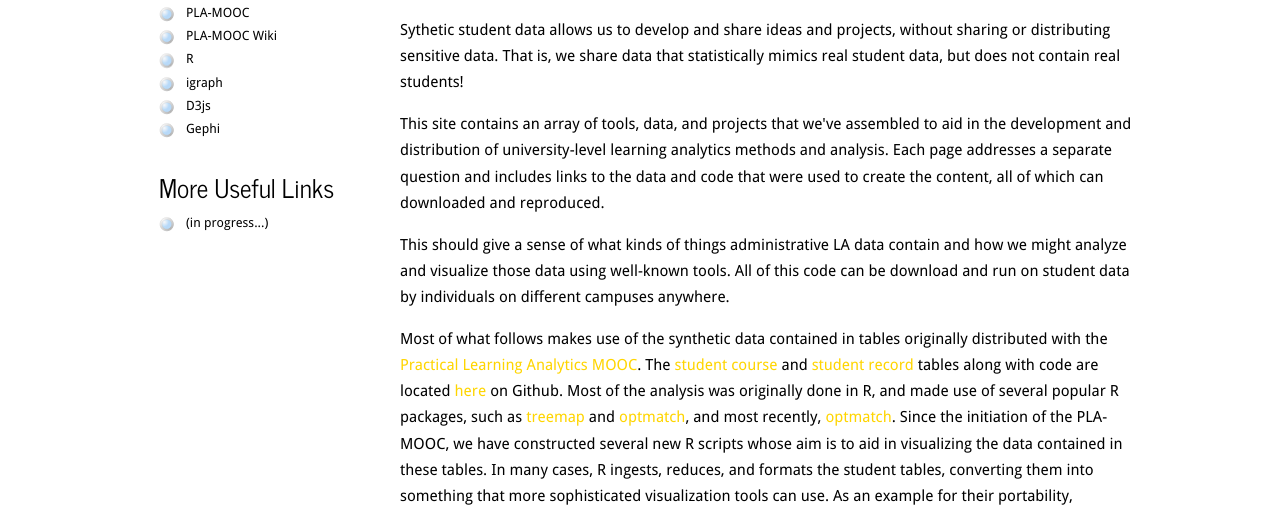
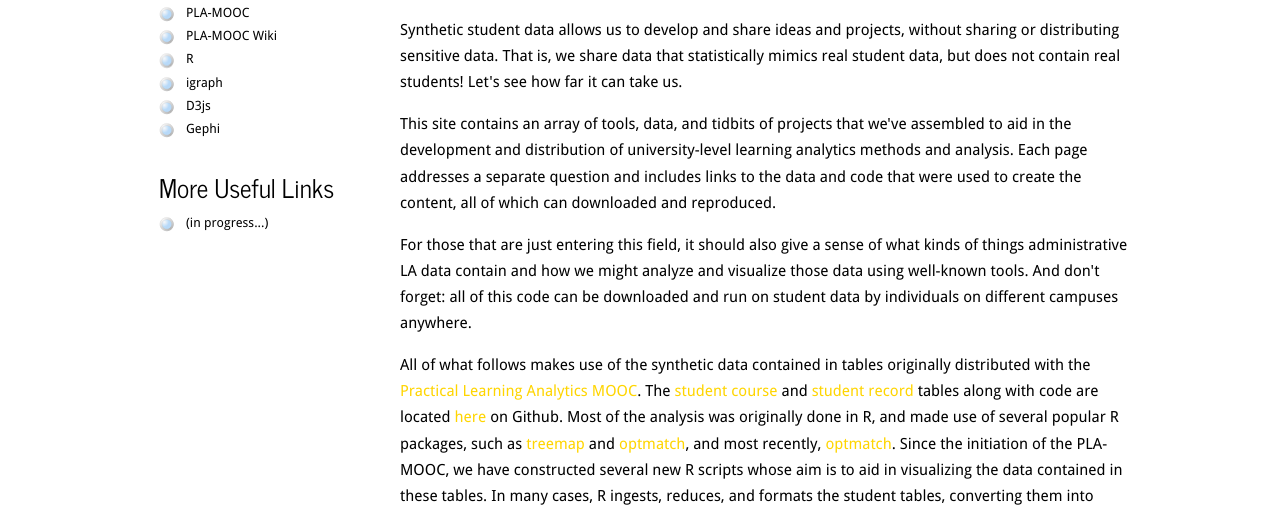
Before and after one commit to bkoester/bkoester.github.io, a plain HTML site: page index.html in a window 1280 px wide. Shown: the part 277-789 px from the top of the page. Drawn offline with Linux system fonts and the light colour scheme.

Commit message:
polishing of content

```diff
--- a/index.html
+++ b/index.html
@@ -51,18 +51,18 @@
       </div>
       <div class="content">
         <h1>Learning Analytics with Synthetic Data</h1>
-        <p>Sythetic student data allows us to develop and share ideas and projects,
+        <p>Synthetic student data allows us to develop and share ideas and projects,
           without sharing or distributing sensitive data. That is, we share data that statistically mimics
-          real student data, but does not contain real students!</p>
-        <p>This site contains an array of tools, data, and projects that we've assembled to aid
+          real student data, but does not contain real students! Let's see how far it can take us.</p>
+        <p>This site contains an array of tools, data, and tidbits of projects that we've assembled to aid
            in the development and distribution of university-level learning analytics methods and analysis. Each
            page addresses a separate question and includes links to the data and code that were used to
            create the content, all of which can downloaded and reproduced.</p>
-           <p>This should give a sense of what kinds of
-           things administrative LA data contain and how we might analyze and visualize those data using well-known tools. All
-           of this code can be download and run on student data by individuals on different campuses anywhere.</p>
+           <p>For those that are just entering this field, it should also give a sense of what kinds of
+           things administrative LA data contain and how we might analyze and visualize those data using well-known tools.
+           And don't forget: all of this code can be downloaded and run on student data by individuals on different campuses anywhere.</p>
 
-           <p>Most of what follows makes use of the synthetic data contained in tables originally distributed with the
+           <p>All of what follows makes use of the synthetic data contained in tables originally distributed with the
            <a href="https://www.coursera.org/course/pla">Practical Learning Analytics MOOC</a>. The
            <a href="https://github.com/bkoester/PLA/student.course.csv">student course</a> and
            <a href="https://github.com/bkoester/PLA/student.record.csv">student record</a> tables
@@ -75,7 +75,7 @@
            constructed several new R scripts whose aim is to aid in visualizing the data contained in
            these tables. In many cases, R ingests, reduces, and formats the student tables,
            converting them into something that more sophisticated visualization tools can use.
-           As an example for their portability, interactivity, and awesomeness, the
+           As an example, for their portability, interactivity, and awesomeness, the
            javascript <a href="https://d3js.org/"> D3js</a> libraries are especially useful for visualzation.
            </p>
 
```
